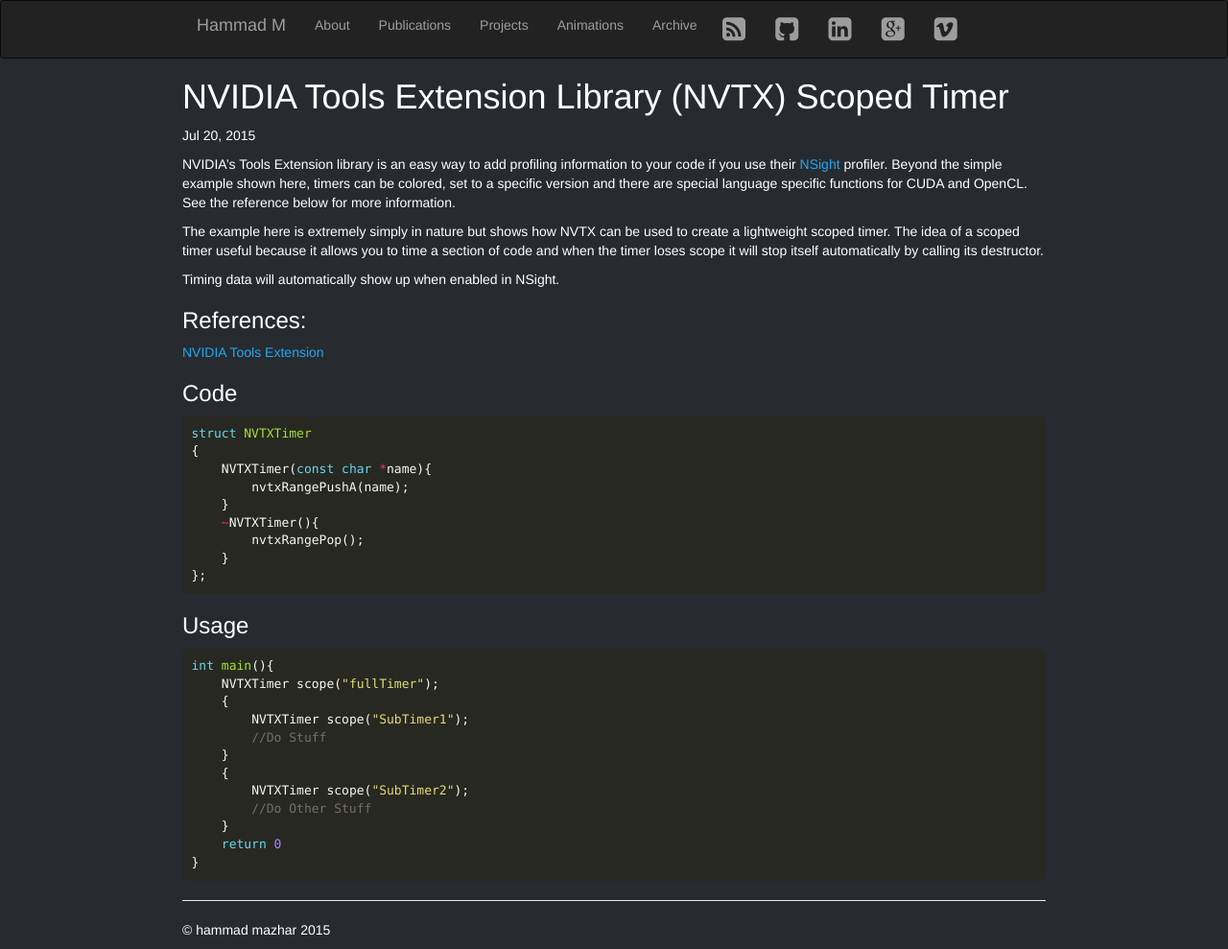
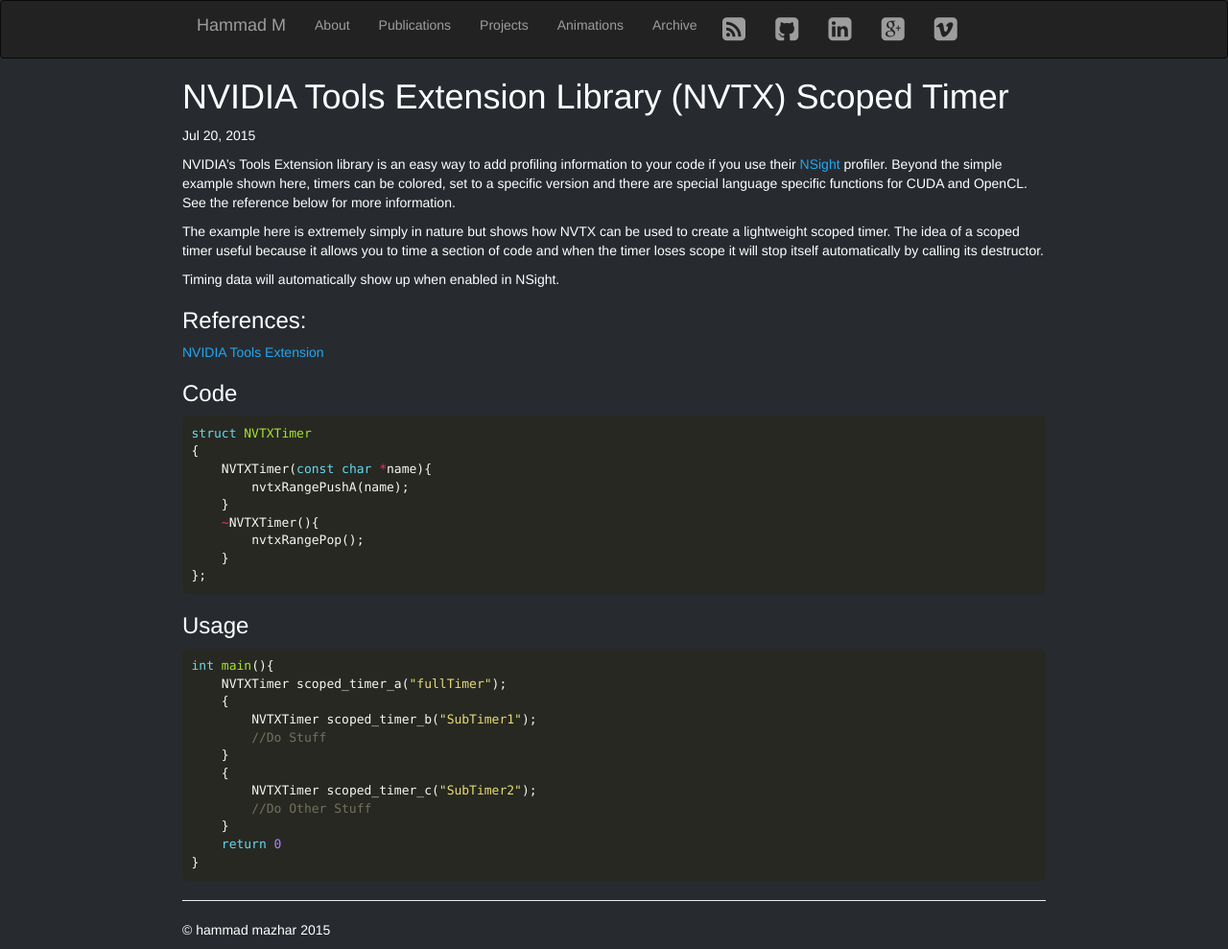
Before and after one commit to hmazhar/hamelot.io, a Jekyll site: the page built from _posts/2015-06-20-nvidia-tools-extension-library-nvtx-scoped-timer.md, in a window 1280 px wide. Shown: the whole page at 96% size. Built offline with Jekyll 4.4.1, drawn with Linux system fonts in a browser that asks for light colours; nearby versions of some CDN libraries; some web fonts are replaced.

Commit message:
update post on nvtx

```diff
--- a/_posts/2015-06-20-nvidia-tools-extension-library-nvtx-scoped-timer.md
+++ b/_posts/2015-06-20-nvidia-tools-extension-library-nvtx-scoped-timer.md
@@ -40,13 +40,13 @@
 {% highlight c++ %}
 
 int main(){
-    NVTXTimer scope("fullTimer");
+    NVTXTimer scoped_timer_a("fullTimer");
     {
-        NVTXTimer scope("SubTimer1");
+        NVTXTimer scoped_timer_b("SubTimer1");
         //Do Stuff
     }
     {
-        NVTXTimer scope("SubTimer2");
+        NVTXTimer scoped_timer_c("SubTimer2");
         //Do Other Stuff
     }
     return 0
```
